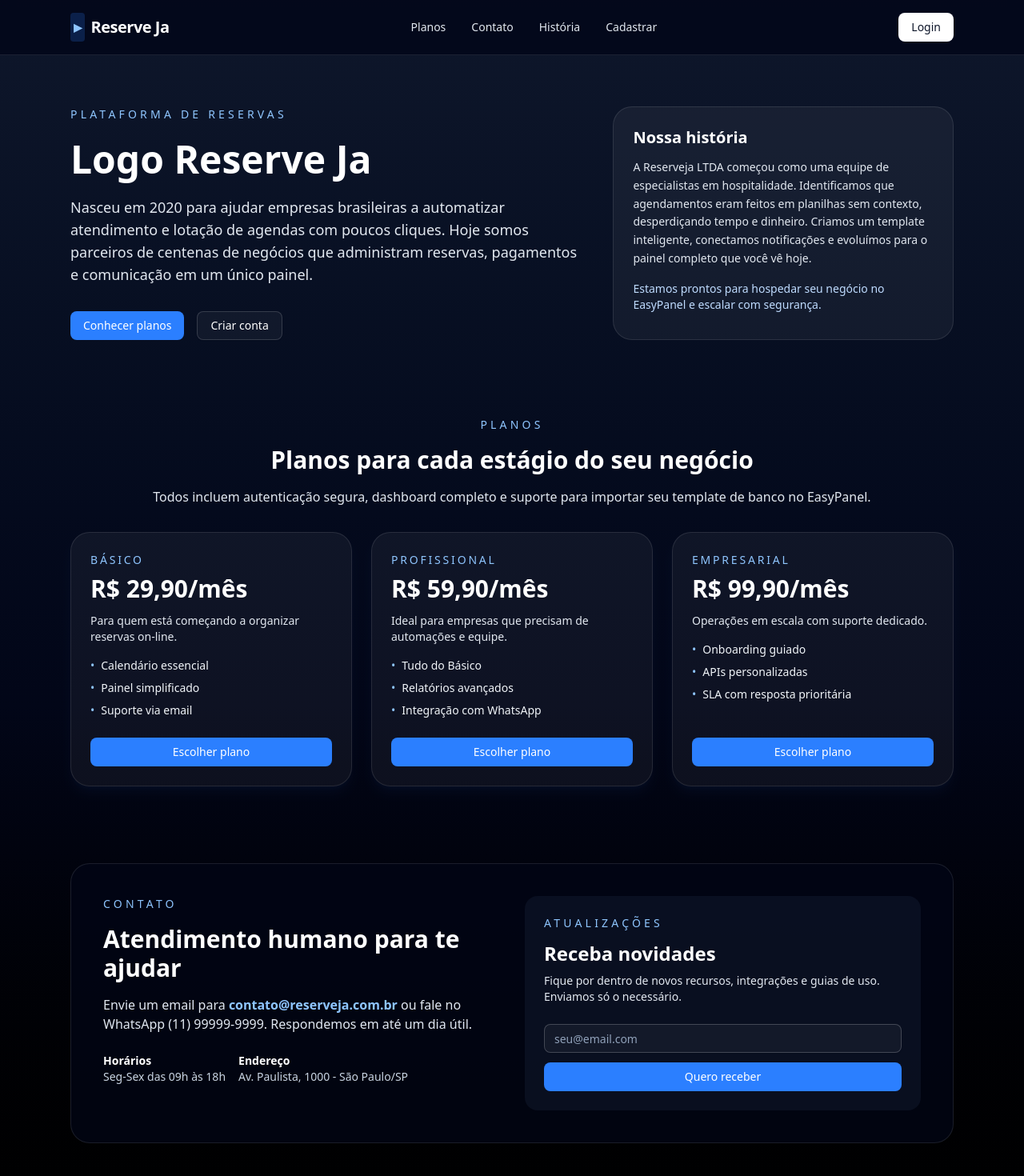
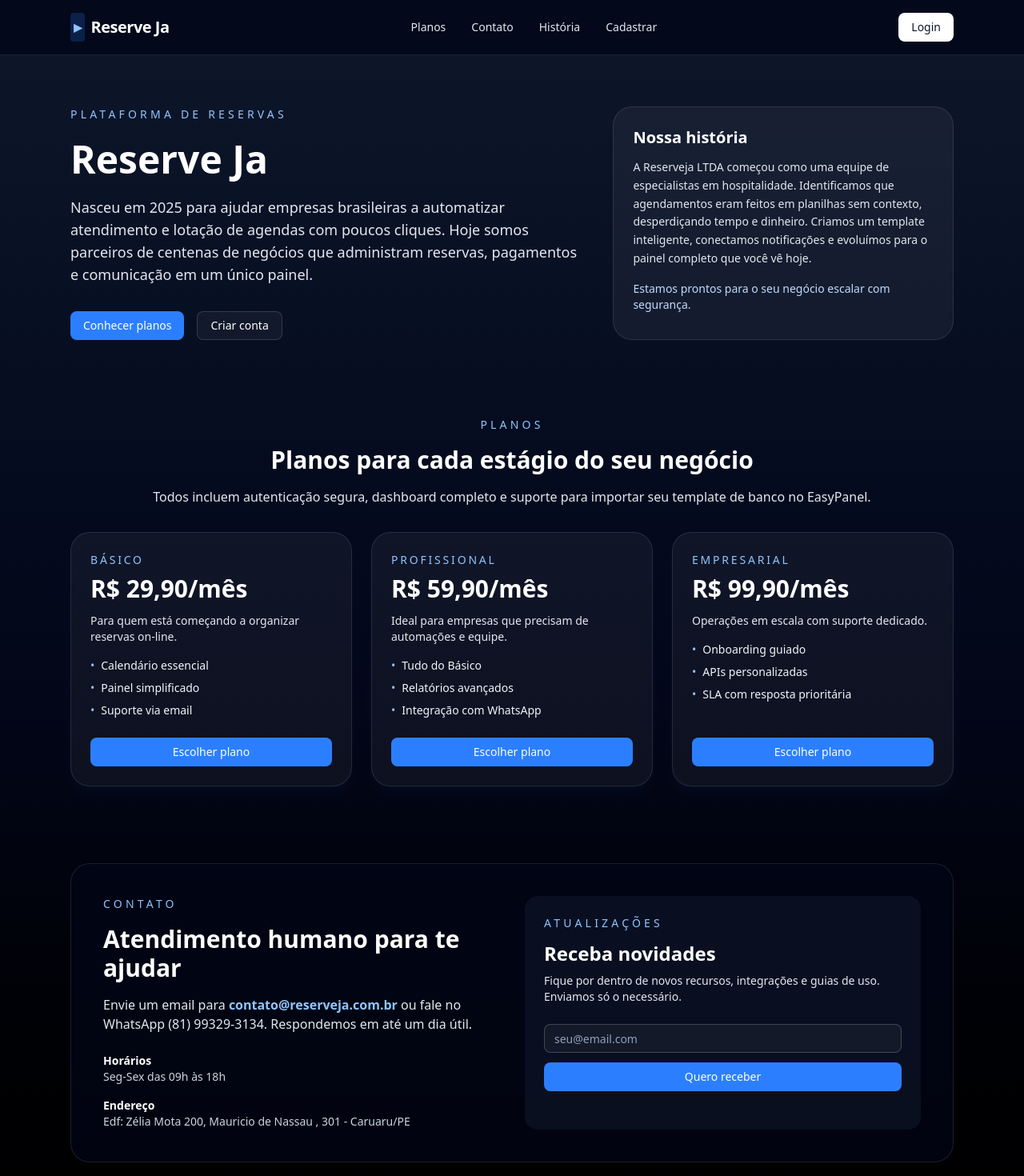
Before and after one commit to NoGr0und/reserveja, a Next.js app: page / in a window 1280 px wide. Shown: the top 1470 px of the page at 80% size. Built offline with nearby package versions, Linux system fonts and the light colour scheme.

Commit message:
Update.page.tsx

```diff
--- a/src/app/page.tsx
+++ b/src/app/page.tsx
@@ -60,29 +60,38 @@ export default function LandingPage() {
               Cadastrar
             </Link>
           </nav>
-          <Button asChild className="bg-white text-slate-900 hover:bg-slate-200">
+          <Button
+            asChild
+            className="bg-white text-slate-900 hover:bg-slate-200"
+          >
             <Link href="/login">Login</Link>
           </Button>
         </div>
       </header>
 
       <main className="mx-auto flex max-w-6xl flex-col gap-24 px-6 py-16">
-        <section className="grid gap-10 md:grid-cols-[1.2fr_0.8fr]" id="historia">
+        <section
+          className="grid gap-10 md:grid-cols-[1.2fr_0.8fr]"
+          id="historia"
+        >
           <div>
-            <p className="text-sm uppercase tracking-[0.3em] text-blue-300">
+            <p className="text-sm tracking-[0.3em] text-blue-300 uppercase">
               Plataforma de reservas
             </p>
-            <h1 className="mt-4 text-4xl font-bold leading-tight text-white sm:text-5xl">
-              Logo Reserve Ja
+            <h1 className="mt-4 text-4xl leading-tight font-bold text-white sm:text-5xl">
+              Reserve Ja
             </h1>
             <p className="mt-4 text-lg text-slate-200">
-              Nasceu em 2020 para ajudar empresas brasileiras a automatizar
+              Nasceu em 2025 para ajudar empresas brasileiras a automatizar
               atendimento e lotação de agendas com poucos cliques. Hoje somos
               parceiros de centenas de negócios que administram reservas,
               pagamentos e comunicação em um único painel.
             </p>
             <div className="mt-8 flex flex-wrap gap-4">
-              <Button asChild className="bg-blue-500 text-white hover:bg-blue-600">
+              <Button
+                asChild
+                className="bg-blue-500 text-white hover:bg-blue-600"
+              >
                 <Link href="#planos">Conhecer planos</Link>
               </Button>
               <Button
@@ -95,9 +104,7 @@ export default function LandingPage() {
             </div>
           </div>
           <div className="rounded-3xl border border-white/10 bg-white/5 p-6 text-slate-100">
-            <h2 className="text-xl font-semibold text-white">
-              Nossa história
-            </h2>
+            <h2 className="text-xl font-semibold text-white">Nossa história</h2>
             <p className="mt-3 text-sm leading-relaxed text-slate-200">
               A Reserveja LTDA começou como uma equipe de especialistas em
               hospitalidade. Identificamos que agendamentos eram feitos em
@@ -106,15 +113,14 @@ export default function LandingPage() {
               painel completo que você vê hoje.
             </p>
             <p className="mt-4 text-sm text-blue-200">
-              Estamos prontos para hospedar seu negócio no EasyPanel e escalar
-              com segurança.
+              Estamos prontos para o seu negócio escalar com segurança.
             </p>
           </div>
         </section>
 
         <section id="planos" className="space-y-8">
           <div className="flex flex-col gap-4 text-center">
-            <p className="text-sm uppercase tracking-[0.3em] text-blue-300">
+            <p className="text-sm tracking-[0.3em] text-blue-300 uppercase">
               Planos
             </p>
             <h2 className="text-3xl font-bold text-white">
@@ -132,7 +138,7 @@ export default function LandingPage() {
                 className="flex h-full flex-col justify-between rounded-3xl border border-white/10 bg-white/5 p-6 shadow-lg shadow-blue-500/5"
               >
                 <div>
-                  <p className="text-sm uppercase tracking-[0.2em] text-blue-300">
+                  <p className="text-sm tracking-[0.2em] text-blue-300 uppercase">
                     {plan.name}
                   </p>
                   <p className="mt-2 text-3xl font-semibold text-white">
@@ -168,7 +174,7 @@ export default function LandingPage() {
           className="grid gap-8 rounded-3xl border border-white/10 bg-slate-950/70 p-10 md:grid-cols-2"
         >
           <div>
-            <p className="text-sm uppercase tracking-[0.3em] text-blue-300">
+            <p className="text-sm tracking-[0.3em] text-blue-300 uppercase">
               Contato
             </p>
             <h2 className="mt-4 text-3xl font-bold text-white">
@@ -182,7 +188,8 @@ export default function LandingPage() {
               >
                 contato@reserveja.com.br
               </a>{" "}
-              ou fale no WhatsApp (11) 99999-9999. Respondemos em até um dia útil.
+              ou fale no WhatsApp (81) 99329-3134. Respondemos em até um dia
+              útil.
             </p>
             <div className="mt-6 flex flex-wrap gap-4 text-sm text-slate-300">
               <div>
@@ -191,12 +198,14 @@ export default function LandingPage() {
               </div>
               <div>
                 <p className="font-semibold text-white">Endereço</p>
-                <p>Av. Paulista, 1000 - São Paulo/SP</p>
+                <p>
+                  Edf: Zélia Mota 200, Mauricio de Nassau , 301 - Caruaru/PE
+                </p>
               </div>
             </div>
           </div>
           <div className="rounded-2xl bg-slate-900/60 p-6">
-            <p className="text-sm uppercase tracking-[0.3em] text-blue-300">
+            <p className="text-sm tracking-[0.3em] text-blue-300 uppercase">
               Atualizações
             </p>
             <h3 className="mt-3 text-2xl font-semibold text-white">
@@ -224,7 +233,9 @@ export default function LandingPage() {
         <div className="mx-auto flex max-w-6xl flex-col gap-8 px-6 py-10 md:flex-row md:items-start md:justify-between">
           <div className="flex flex-col gap-2">
             <div className="flex items-center gap-2 text-lg font-semibold">
-              <span className="rounded bg-blue-500/20 p-1 text-blue-300">▸</span>
+              <span className="rounded bg-blue-500/20 p-1 text-blue-300">
+                ▸
+              </span>
               Reserve Ja
             </div>
             <p className="text-sm text-slate-300">
@@ -258,7 +269,7 @@ export default function LandingPage() {
             </div>
           </div>
           <div className="max-w-sm">
-            <p className="text-sm uppercase tracking-[0.3em] text-blue-300">
+            <p className="text-sm tracking-[0.3em] text-blue-300 uppercase">
               Newsletter
             </p>
             <p className="mt-2 text-sm text-slate-200">
```
